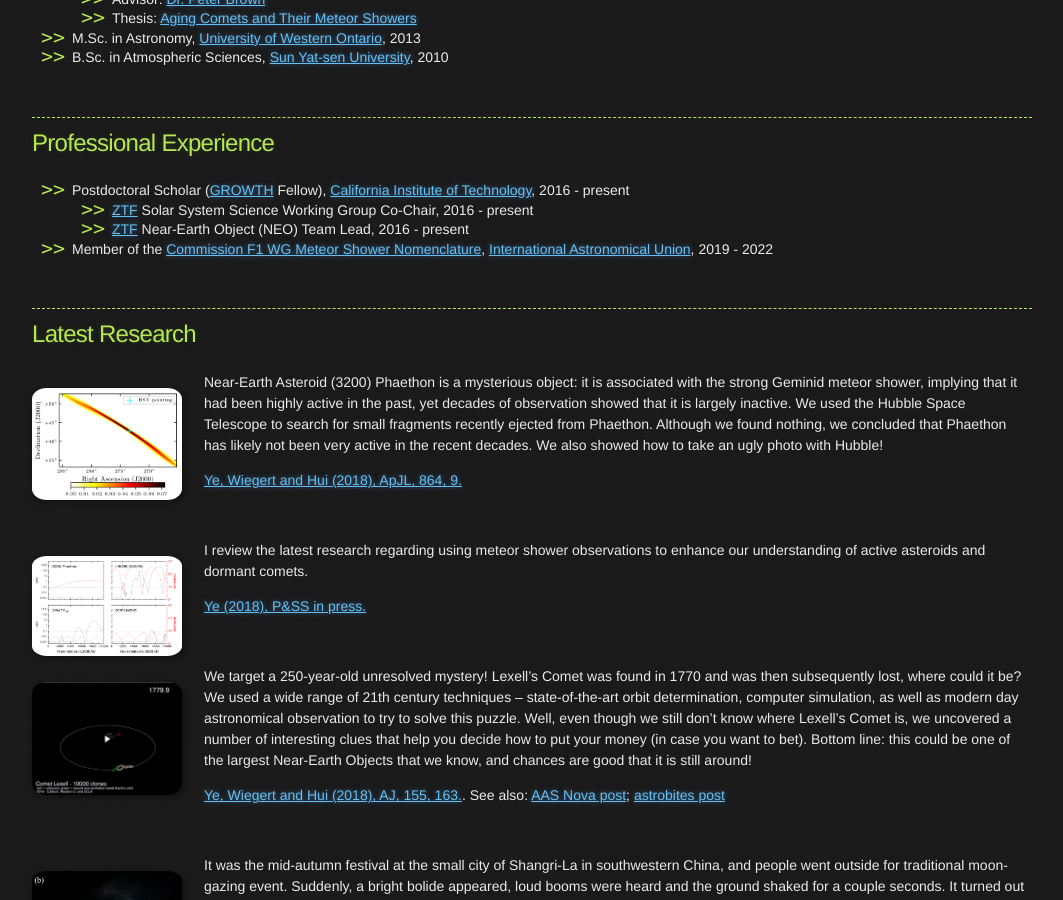
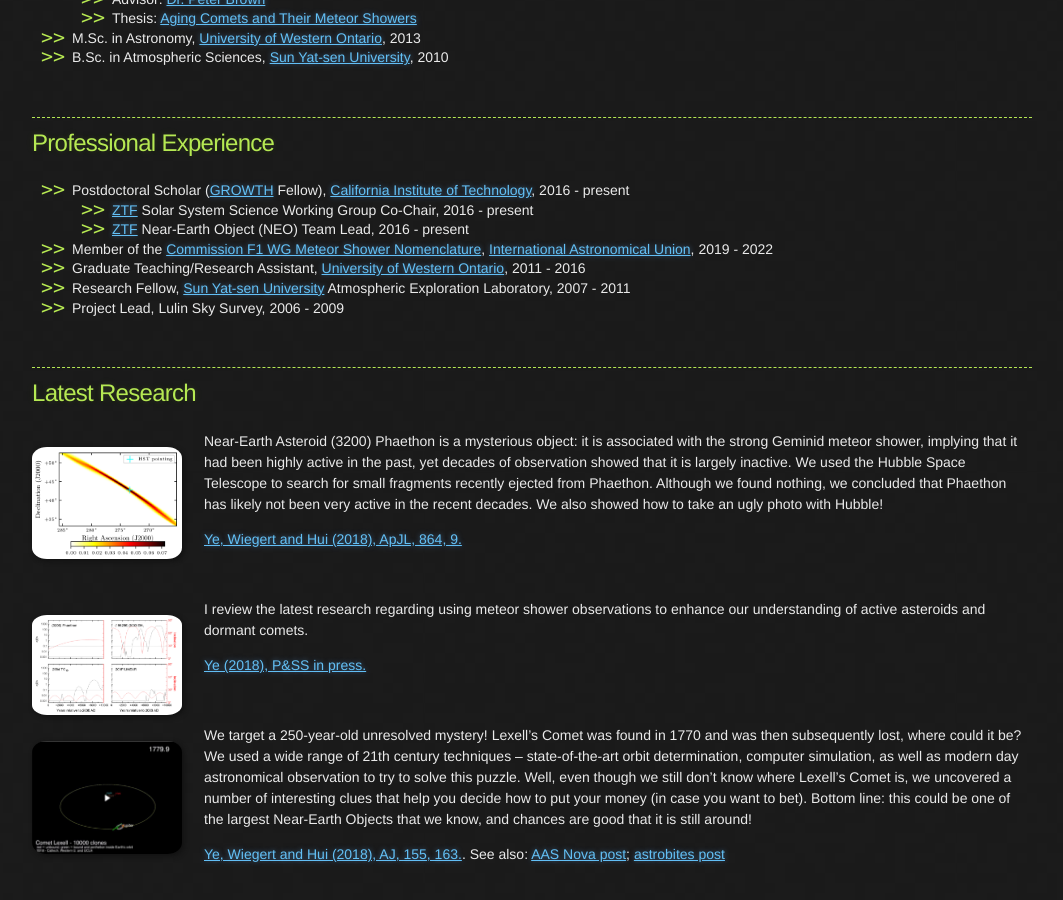
Before and after one commit to Yeqzids/Yeqzids.GitHub.io, a Jekyll site: the page built from index.md, in a window 1280 px wide and 900 px high, scrolled down 592 px. Shown: the whole window, without its empty margins (108-1171 px from the left). Built offline with Jekyll 4.4.1, drawn with Linux system fonts in a browser that asks for light colours; nearby versions of some CDN libraries.

Commit message:
Update index.md

```diff
--- a/index.md
+++ b/index.md
@@ -34,6 +34,9 @@ Outside of my work, I enjoy going out for (non-for-work) stargazing. I also love
     * [ZTF](https://www.ztf.caltech.edu/) Solar System Science Working Group Co-Chair, 2016 - present
     * [ZTF](https://www.ztf.caltech.edu/) Near-Earth Object (NEO) Team Lead, 2016 - present
 * Member of the [Commission F1 WG Meteor Shower Nomenclature](https://www.iau.org/science/scientific_bodies/working_groups/276/members/), [International Astronomical Union](https://www.iau.org), 2019 - 2022
+* Graduate Teaching/Research Assistant, [University of Western Ontario](http://www.uwo.ca/), 2011 - 2016
+* Research Fellow, [Sun Yat-sen University](http://www.sysu.edu.cn/) Atmospheric Exploration Laboratory, 2007 - 2011
+* Project Lead, Lulin Sky Survey, 2006 - 2009
 
 <br>
 * * *
```
